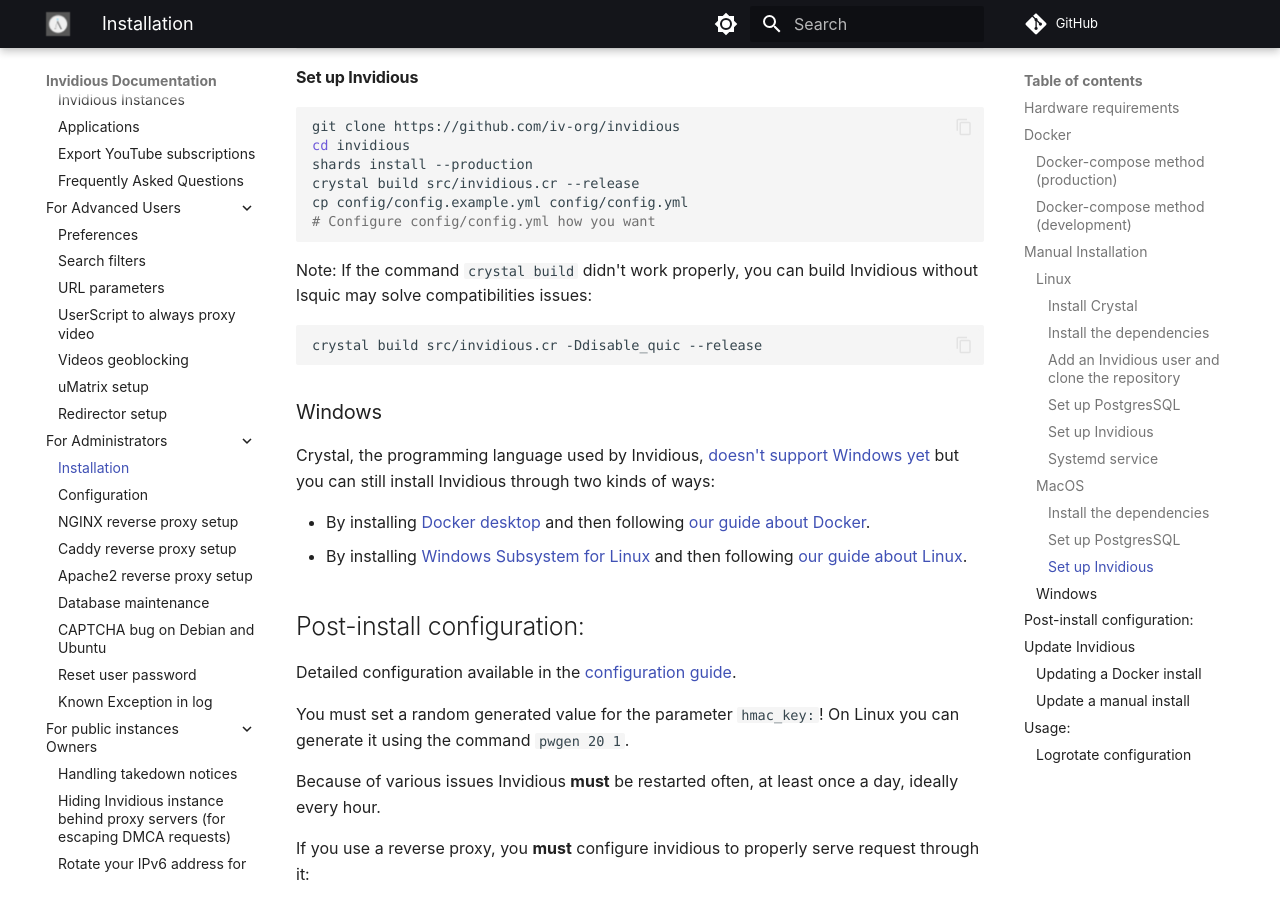
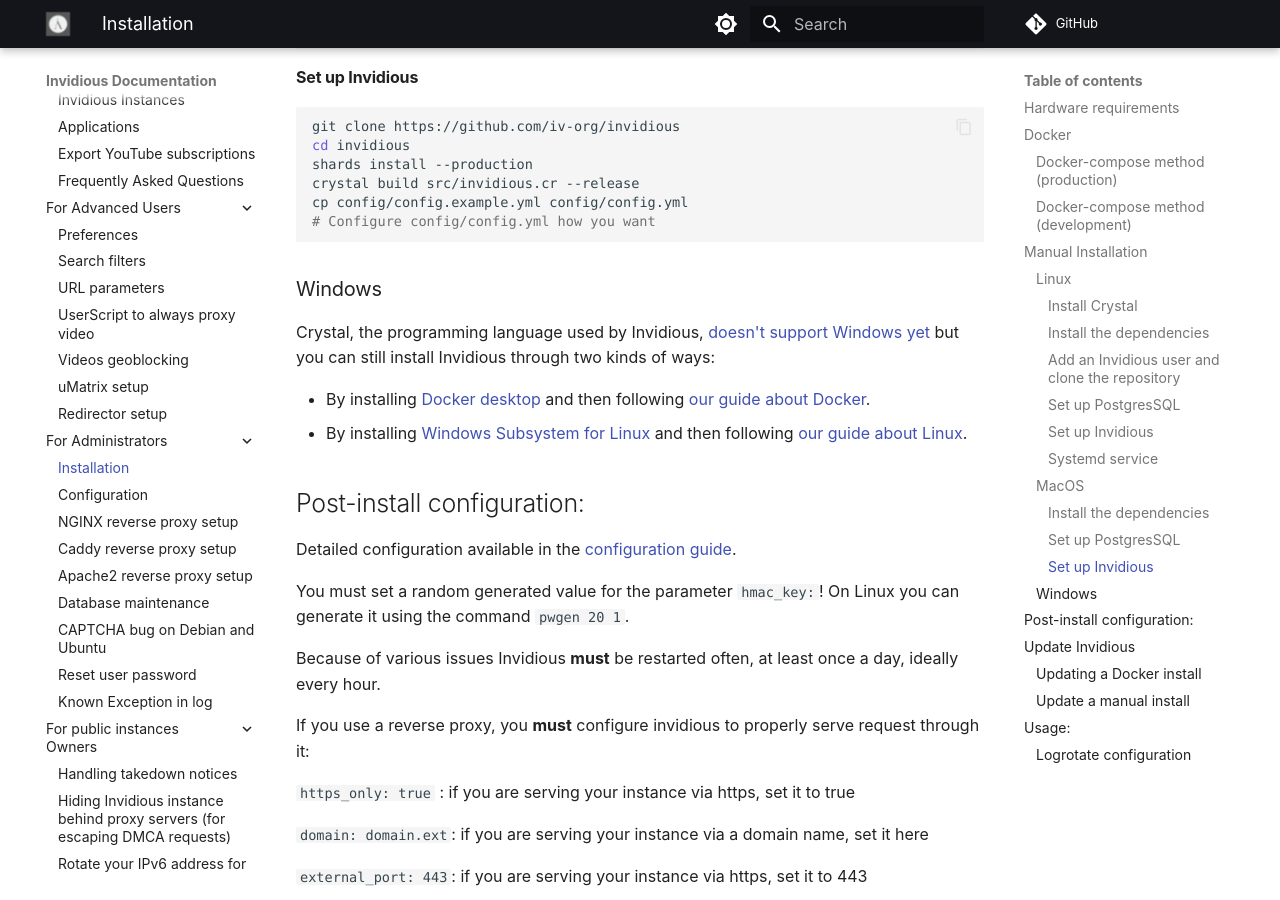
Before and after one commit to iv-org/documentation, an MkDocs documentation site: the page built from docs/installation.md, in a window 1280 px wide and 900 px high, scrolled down 4333 px. Built offline with MkDocs 1.6.1 and Material for MkDocs 9.7.7, drawn with Linux system fonts in a browser that asks for light colours; comment, search, counter and statistics services are not loaded.

Commit message:
Remove lsquic section for macos

````diff
--- a/docs/installation.md
+++ b/docs/installation.md
@@ -209,12 +209,6 @@
 # Configure config/config.yml how you want
 ```
 
-Note: If the command `crystal build` didn't work properly, you can build Invidious without lsquic may solve compatibilities issues:
-
-```bash
-crystal build src/invidious.cr -Ddisable_quic --release
-```
-
 ### Windows
 
 Crystal, the programming language used by Invidious, [doesn't support Windows yet](https://github.com/crystal-lang/crystal/issues/5430) but you can still install Invidious through two kinds of ways:
````
